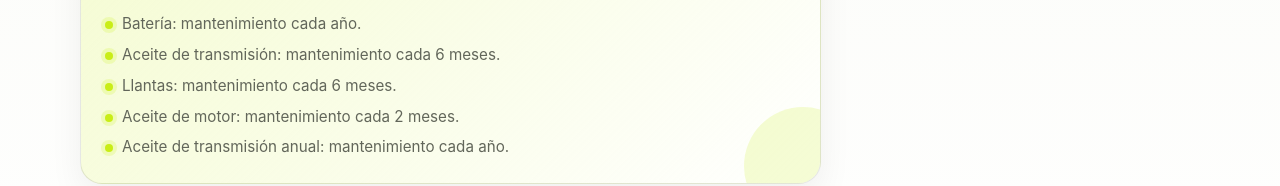
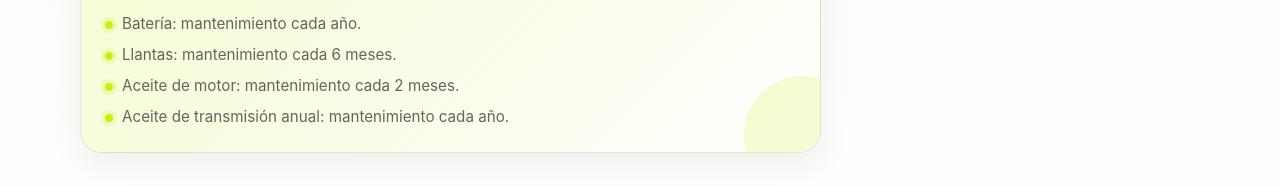
Before and after one commit to hvasquezsheeq/cambio_piezas, a plain HTML site: page index.html in a window 1280 px wide. Shown: the part 2070-2256 px from the top of the page. Drawn offline with Linux system fonts and the light colour scheme.

Commit message:
Remove transmission oil maintenance every 6 months

```diff
--- a/index.html
+++ b/index.html
@@ -555,7 +555,6 @@
             </p>
             <ul>
               <li>Batería: mantenimiento cada año.</li>
-              <li>Aceite de transmisión: mantenimiento cada 6 meses.</li>
               <li>Llantas: mantenimiento cada 6 meses.</li>
               <li>Aceite de motor: mantenimiento cada 2 meses.</li>
               <li>Aceite de transmisión anual: mantenimiento cada año.</li>
```
